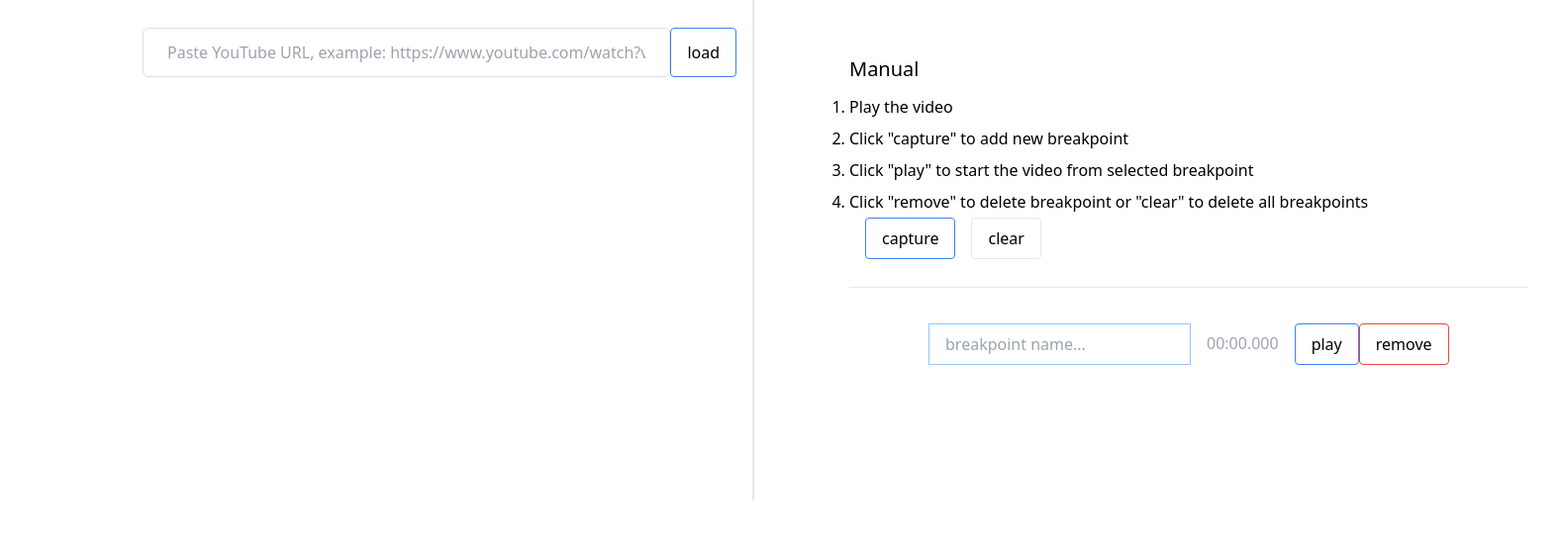
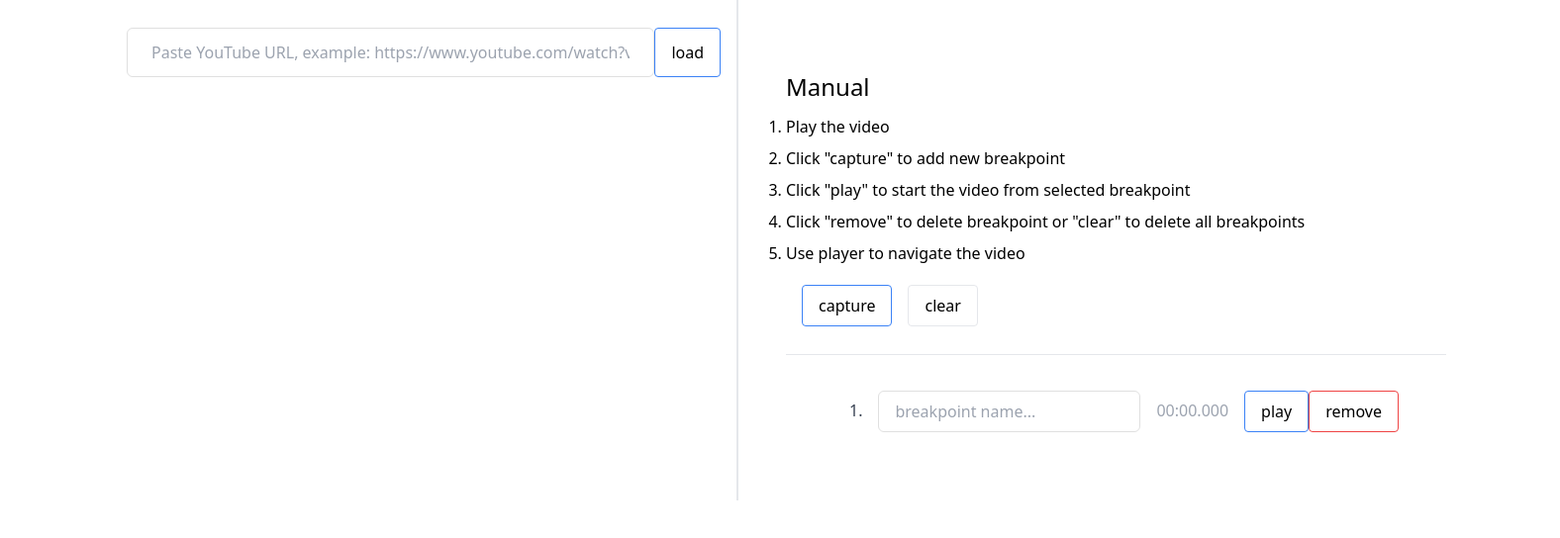
Before and after one commit to piotrpersona/loopme, a Next.js app: page / in a window 1280 px wide. Both pictures are taken after a click on the button "capture". Shown: the top 544 px of the page at 99% size, 1576 px wide, since content can reach past the window. Built offline with nearby package versions, Linux system fonts and the light colour scheme.

Commit message:
feat: Fix build
Signed-off-by: Piotr Persona <persona.piotr@gmail.com>

```diff
--- a/components/looper/Looper.tsx
+++ b/components/looper/Looper.tsx
@@ -19,7 +19,7 @@ export default function Looper() {
     }, []);
 
     var capture = e => {
-        if (breakpoints.length > MAX_BREAKPOINTS) {
+        if (breakpoints.length > MAX_BREAKPOINTS-1) {
             alert(`Cannot create more than ${MAX_BREAKPOINTS} breakpoints`)
             return
         }
@@ -83,7 +83,7 @@ export default function Looper() {
 
   return (
     <main className="space-y-12 mx-4 md:mx-24 flex flex-row">
-      <section className="mx-8 px-4 border-r-2">
+      <section className="mx-4 px-4 border-r-2">
         <div className="flex my-4">
             <input
             className="w-full my-3 rounded-md border border-[#e0e0e0] bg-white py-3 px-6 text-base font-medium text-[#6B7280] outline-none focus:border-[#6A64F1] focus:shadow-md"
@@ -116,19 +116,20 @@ export default function Looper() {
         )}
       </div>
       </section>
-      <section className="mx-8 px-8">
+      <section className="mx-4 px-4">
         <section>
-            <div>
-                <p className="text-xl py-2">Manual</p>
+            <div className="my-4">
+                <h2 className="text-2xl py-2">Manual</h2>
                 <ol className="list-decimal">
                     {
                         [
                             'Play the video',
                             'Click "capture" to add new breakpoint',
                             'Click "play" to start the video from selected breakpoint',
-                            'Click "remove" to delete breakpoint or "clear" to delete all breakpoints'
-                        ].map(text => (
-                            <li className="py-1">
+                            'Click "remove" to delete breakpoint or "clear" to delete all breakpoints',
+                            'Use player to navigate the video'
+                        ].map((text,index) => (
+                            <li key={index} className="py-1">
                                 {text}
                             </li>
                         ))
@@ -147,15 +148,16 @@ export default function Looper() {
             </button>
         </section>
         <hr className="my-7"></hr>
-        <section className="mx-8 px-8">
-        {breakpoints.map(breakpoint => {
+        <section className="mx-4 px-4">
+        {breakpoints.map((breakpoint, index) => {
             const time = msToTime(Math.floor(breakpoint.time * 1000));
             return (
                 <div key={breakpoint.id} className="flex mx-4 py-2">
+                    <p className="text-gray-700 py-2 px-4">{index+1}.</p>
                     <input
                         type="text"
                         placeholder="breakpoint name..."
-                        className="font-light text-gray-400 py-2 px-4 border border-blue-300"
+                        className="font-light text-gray-400 py-2 px-4 border border-[#e0e0e0] rounded-md"
                     />
                     <p className="font-light text-gray-400 py-2 px-4">{time}</p>
                     <button
--- a/pages/index.tsx
+++ b/pages/index.tsx
@@ -3,6 +3,7 @@ import Head from 'next/head'
 export default function Home() {
   return (
     <main>
+
     </main>
   )
 }
```
